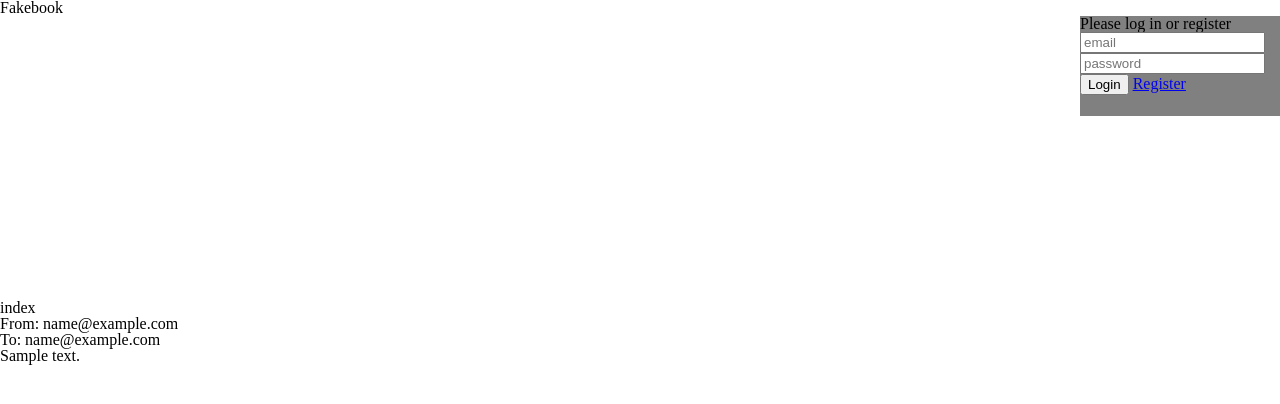
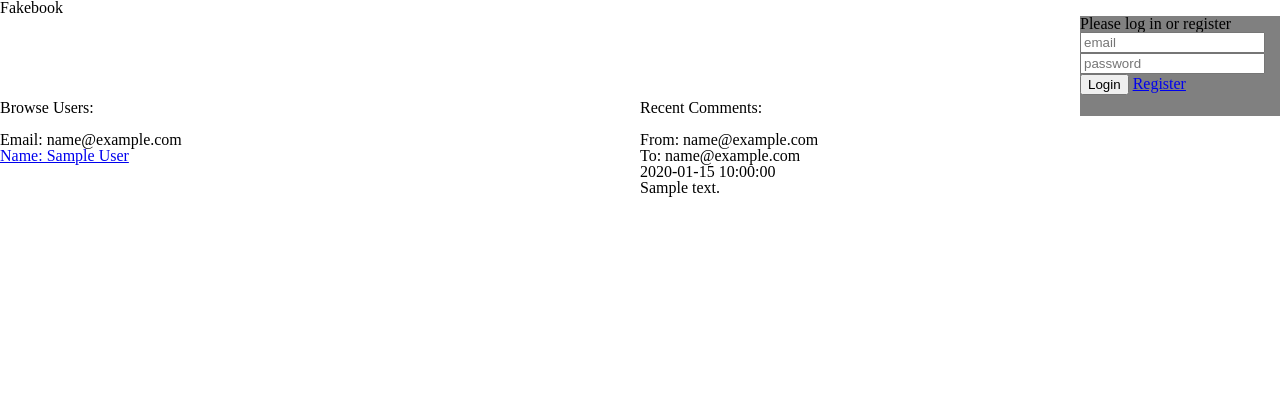
Before and after one commit to Bdtzau/PHP-final, a PHP site: page / in a window 1280 px wide. Shown: the top 404 px of the page. Run offline with PHP 8.4, Linux system fonts and the light colour scheme; tables that the repository leaves empty or names only in its code hold one stand-in row (values such as "Sample post").

Commit message:
Added profile list

```diff
--- a/assets/css/styles.css
+++ b/assets/css/styles.css
@@ -6,7 +6,7 @@ html, body {
 
 header {
 	width: 100%;
-	height: 300px;
+	height: 100px;
 }
 
 .account {
@@ -16,3 +16,8 @@ header {
 	position: absolute;
 	right: 0;
 }
+
+.profiles, .comments {
+	float: left;
+	width: 50%;
+}
--- a/index.php
+++ b/index.php
@@ -23,7 +23,6 @@ include("config/session.php");
 			$page = "index";
 		}
 
-		echo "<h1>$page</h1>";
 
 		if (file_exists("views/$page.php") ) {
 			include ("views/$page.php");
--- a/views/index.php
+++ b/views/index.php
@@ -1,8 +1,38 @@
 <?php
+
+$user_query = "SELECT * FROM users";
+$users_result = $connection->query($user_query);
+
+if ($users_result->num_rows > 0) {
+	// We have data in our database
+	// echo "<pre>";
+	echo "<div class='profiles'>";
+	echo "<h2>Browse Users:</h2><br />";
+	while ($row = mysqli_fetch_array($users_result)) {
+		// print_r($row);
+		echo "<div class='profiles'>";
+		echo "<p>Email: ". $row['email'] . "</p>";
+		echo "<a href='index.php?page=profile&id=" .$row["id"]."'";
+		if($row['first_name'] != "" || $row['last_name'] != "") {
+			echo "<p>Name: ". $row['first_name'] . "&nbsp;" . $row['last_name'] . "</p><br />";
+		} else {
+			echo "<p>Name: Anonymous</p><br />";
+		}
+		echo "</a>";
+
+		echo "</div>";
+	}
+
+	echo "</div>";
+} else {
+	echo "There are no users in the users database.";
+}
+
 $query = "SELECT comments.*, from_user.email AS from_email, to_user.email AS to_email
 FROM comments
 INNER JOIN users AS from_user ON comments.posted_by_userid=from_user.id
 INNER JOIN users AS to_user ON comments.posted_to_userid=to_user.id
+ORDER BY time_posted DESC
 ";
 $result = $connection->query($query);
 
@@ -11,12 +41,18 @@ $result = $connection->query($query);
 if ($result->num_rows > 0) {
 	// We have data in our database
 	// echo "<pre>";
+	echo "<div class='comments'>";
+	echo "<h2>Recent Comments:</h2><br />";
 	while ($row = mysqli_fetch_array($result)) {
 		// print_r($row);
+		echo "<div>";
 		echo "<p>From: ". $row['from_email'] . "</p>";
 		echo "<p>To: ". $row['to_email'] . "</p>";
+		echo "<p>". $row['time_posted'] . "</p>";
 		echo "<p>". $row['comment'] . "</p><br />";
+		echo "</div>";
 	}
+	echo "</div>";
 } else {
 	echo "There are no users in the users database.";
 }
```
Also changed, not shown: views/profile.php (+5 -3 lines).
